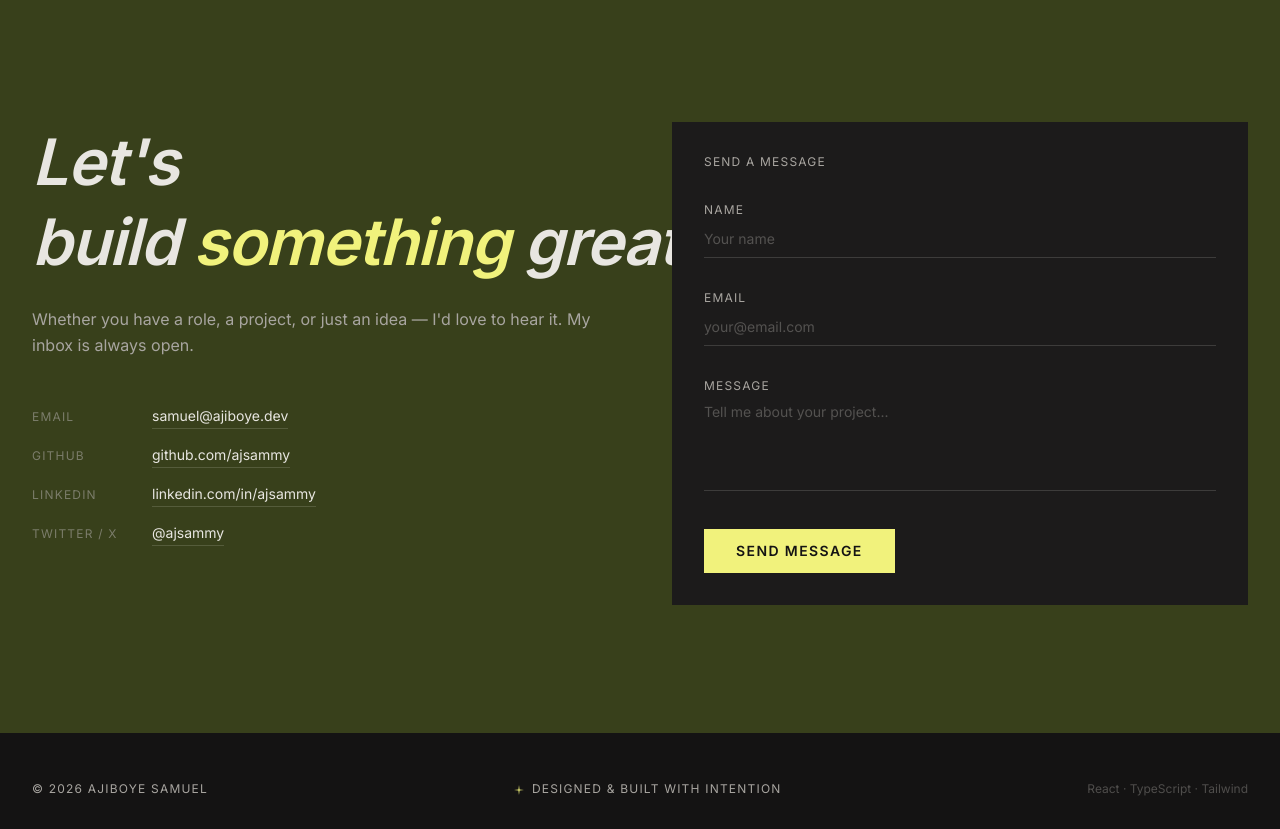
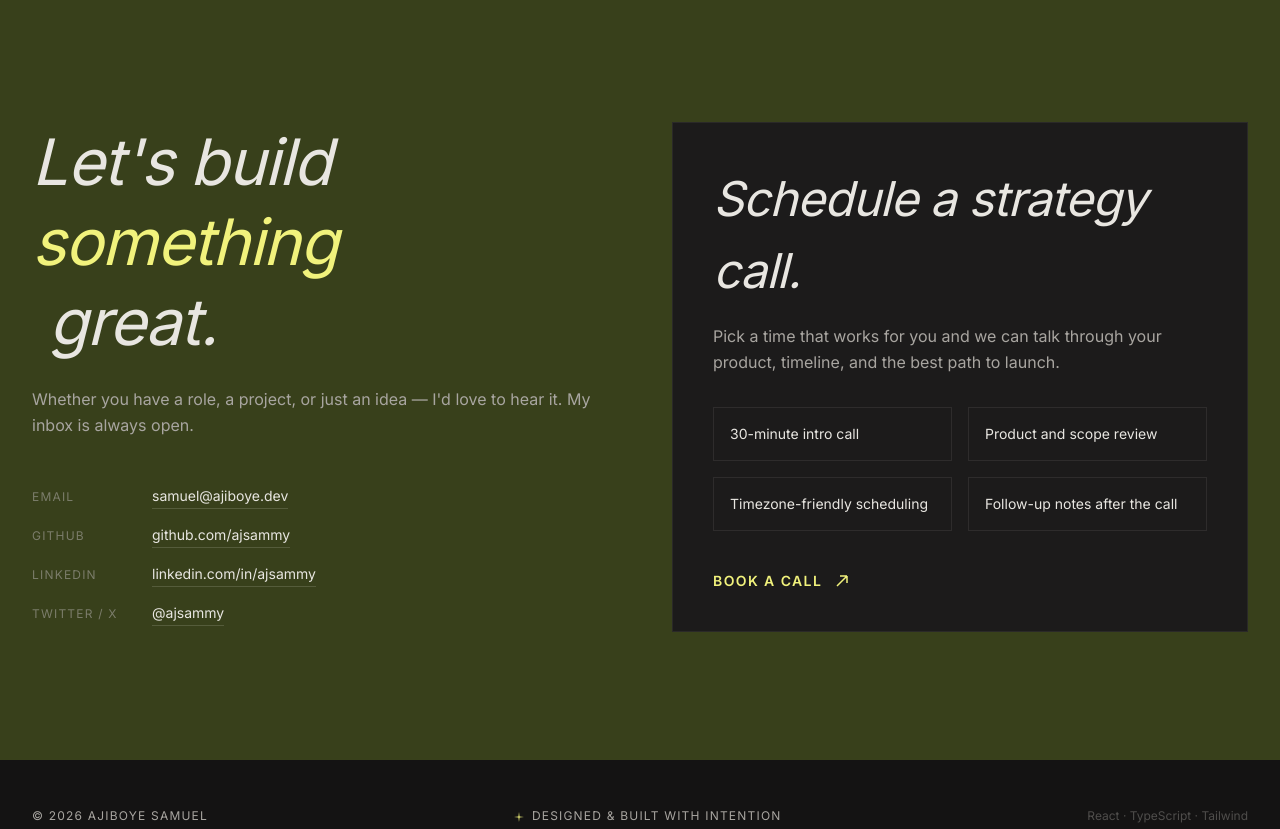
Before and after one commit to Sammmy-dev/Ajiboye-Samuel, a React (Vite) app: page / in a window 1280 px wide. Shown: the part 2760-3589 px from the top of the page. Built offline with nearby package versions, Linux system fonts and the light colour scheme.

Commit message:
add call booking card(calendly)

```diff
--- a/src/pages/Home.tsx
+++ b/src/pages/Home.tsx
@@ -351,9 +351,9 @@ function About() {
               letterSpacing: '-0.02em',
             }}
           >
-            Building scalable apps at the&nbsp;
+            Building scalable apps at the&nbsp;<br />
             <span className="text-primary">intersection</span>
-            &nbsp;of web, mobile, and&nbsp;AI.
+            &nbsp;<br />of web, mobile, and&nbsp;AI.
           </h2>
         </div>
 
@@ -372,7 +372,7 @@ function About() {
             My stack spans React, Node.js, TypeScript, React Native, Flutter, and PostgreSQL. I care as much about secure backend architecture and API design as I do about clean, responsive UI — writing maintainable code that scales and communicating clearly every step of the way.
           </p>
 
-          <div className="flex gap-6 mt-12">
+          <div className="flex flex-wrap gap-6 mt-12">
             {[
               { number: '6+', label: 'Years of Experience' },
               { number: '40+', label: 'Projects Shipped' },
@@ -590,13 +590,14 @@ function Contact() {
             style={{
               fontFamily: 'var(--font-display)',
               fontStyle: 'italic',
-              fontWeight: 700,
+              fontWeight: 400,
               fontSize: 'clamp(2.5rem, 5vw, 5rem)',
               letterSpacing: '-0.02em',
             }}
           >
             Let's build&nbsp;
-            <span className="text-primary">something</span>
+            <br />
+            <span className="text-primary">something</span><br />
             &nbsp;great.
           </h2>
           <p
@@ -622,7 +623,7 @@ function Contact() {
                 </span>
                 <a
                   href={href}
-                  className="text-on-surface text-sm hover:text-primary transition-colors duration-200"
+                  className="text-on-surface text-sm hover:text-primary transition-colors duration-200 wrap-anywhere"
                   style={{
                     fontFamily: 'var(--font-body)',
                     textDecoration: 'none',
@@ -637,80 +638,61 @@ function Contact() {
           </div>
         </div>
 
-        {/* Right – form */}
-        <div className="bg-surface-low p-8">
-          <p
-            className="text-on-surface-variant text-xs tracking-widest uppercase mb-8"
-            style={{ fontFamily: 'var(--font-label)' }}
-          >
-            Send a Message
-          </p>
-          <form className="flex flex-col gap-8" onSubmit={(e) => e.preventDefault()}>
-            <div>
-              <label
-                className="block text-on-surface-variant text-xs tracking-widest uppercase mb-2"
+        {/* Right – booking card */}
+        <div className="bg-surface-low p-8 md:p-10 border border-on-surface-variant/10">
+          <div className="flex flex-col h-full">
+            <h3
+              className="text-on-surface mb-4"
+              style={{
+                fontFamily: 'var(--font-display)',
+                fontStyle: 'italic',
+                fontWeight: 400,
+                fontSize: 'clamp(2rem, 4vw, 3rem)',
+                letterSpacing: '-0.02em',
+              }}
+            >
+              Schedule a strategy call.
+            </h3>
+
+            <p
+              className="text-on-surface-variant leading-relaxed text-base mb-8"
+              style={{ fontFamily: 'var(--font-body)' }}
+            >
+              Pick a time that works for you and we can talk through your product, timeline, and the best path to launch.
+            </p>
+
+            <div className="grid grid-cols-1 sm:grid-cols-2 gap-4 mb-10">
+              {[
+                '30-minute intro call',
+                'Product and scope review',
+                'Timezone-friendly scheduling',
+                'Follow-up notes after the call',
+              ].map((item) => (
+                <div
+                  key={item}
+                  className="border border-on-surface-variant/12 px-4 py-4 text-sm text-on-surface"
+                  style={{ fontFamily: 'var(--font-body)' }}
+                >
+                  {item}
+                </div>
+              ))}
+            </div>
+
+            <div className="flex flex-col sm:flex-row gap-4 items-start sm:items-center mt-auto">
+              <a
+                href="https://calendly.com/ajsammy"
+                target="_blank"
+                rel="noreferrer"
+                className="inline-flex items-center gap-3 text-primary text-sm tracking-widest uppercase font-semibold hover:text-on-surface transition-colors duration-200"
                 style={{ fontFamily: 'var(--font-label)' }}
               >
-                Name
-              </label>
-              <input
-                type="text"
-                placeholder="Your name"
-                className="w-full bg-transparent text-on-surface text-sm pb-2 outline-none placeholder:text-on-surface-variant/40"
-                style={{
-                  fontFamily: 'var(--font-body)',
-                  borderBottom: '1px solid rgba(248,246,241,0.15)',
-                }}
-                onFocus={(e) => (e.target.style.borderBottomColor = '#F1F27C')}
-                onBlur={(e) => (e.target.style.borderBottomColor = 'rgba(248,246,241,0.15)')}
-              />
+                Book a call
+                <svg width="16" height="16" viewBox="0 0 16 16" fill="none" aria-hidden="true">
+                  <path d="M3 13L13 3M13 3H6M13 3V10" stroke="currentColor" strokeWidth="1.5" />
+                </svg>
+              </a>
             </div>
-            <div>
-              <label
-                className="block text-on-surface-variant text-xs tracking-widest uppercase mb-2"
-                style={{ fontFamily: 'var(--font-label)' }}
-              >
-                Email
-              </label>
-              <input
-                type="email"
-                placeholder="your@email.com"
-                className="w-full bg-transparent text-on-surface text-sm pb-2 outline-none placeholder:text-on-surface-variant/40"
-                style={{
-                  fontFamily: 'var(--font-body)',
-                  borderBottom: '1px solid rgba(248,246,241,0.15)',
-                }}
-                onFocus={(e) => (e.target.style.borderBottomColor = '#F1F27C')}
-                onBlur={(e) => (e.target.style.borderBottomColor = 'rgba(248,246,241,0.15)')}
-              />
-            </div>
-            <div>
-              <label
-                className="block text-on-surface-variant text-xs tracking-widest uppercase mb-2"
-                style={{ fontFamily: 'var(--font-label)' }}
-              >
-                Message
-              </label>
-              <textarea
-                rows={4}
-                placeholder="Tell me about your project..."
-                className="w-full bg-transparent text-on-surface text-sm pb-2 outline-none resize-none placeholder:text-on-surface-variant/40"
-                style={{
-                  fontFamily: 'var(--font-body)',
-                  borderBottom: '1px solid rgba(248,246,241,0.15)',
-                }}
-                onFocus={(e) => (e.target.style.borderBottomColor = '#F1F27C')}
-                onBlur={(e) => (e.target.style.borderBottomColor = 'rgba(248,246,241,0.15)')}
-              />
-            </div>
-            <button
-              type="submit"
-              className="bg-primary text-on-primary px-8 py-3 text-sm tracking-widest uppercase font-semibold hover:bg-on-surface transition-colors duration-200 self-start"
-              style={{ fontFamily: 'var(--font-label)' }}
-            >
-              Send Message
-            </button>
-          </form>
+          </div>
         </div>
       </div>
     </section>
```
